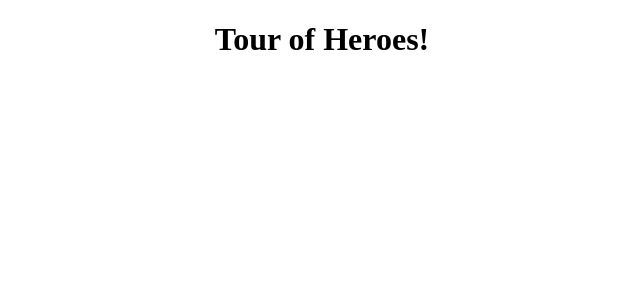
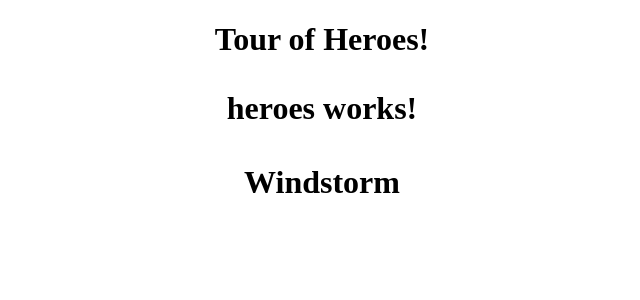
Before and after one commit to Vanals/Angular-tour-of-heroes, an Angular app: page / in a window 1280 px wide. Shown: the top 300 px of the page, without its empty margins (318-958 px from the left). Built offline with nearby package versions, Linux system fonts and the light colour scheme.

Commit message:
Add heroes component. Created hero property in Heroes component and added in its shell. Added in the app component shell the Heroes component

```diff
--- a/src/app/app.component.html
+++ b/src/app/app.component.html
@@ -2,6 +2,7 @@
 <div style="text-align:center">
   <h1>
     {{ title }}!
+    <app-heroes></app-heroes>
   </h1>
 
 </div>
--- a/src/app/app.module.ts
+++ b/src/app/app.module.ts
@@ -3,11 +3,13 @@
 
 
 import { AppComponent } from './app.component';
+import { HeroesComponent } from './heroes/heroes.component';
 
 
 @NgModule({
   declarations: [
-    AppComponent
+    AppComponent,
+    HeroesComponent
   ],
   imports: [
     BrowserModule
--- /dev/null
+++ b/src/app/heroes/heroes.component.html
@@ -0,0 +1,7 @@
+<p>
+  heroes works!
+  <br>
+  <br>
+
+  {{hero}}
+</p>
--- /dev/null
+++ b/src/app/heroes/heroes.component.ts
@@ -0,0 +1,19 @@
+import { Component, OnInit } from '@angular/core';
+
+@Component({
+  selector: 'app-heroes',
+  templateUrl: './heroes.component.html',
+  styleUrls: ['./heroes.component.css']
+})
+export class HeroesComponent implements OnInit {
+
+  hero = 'Windstorm'
+
+  constructor() { }
+
+//ngOnChanges is called whenever angular detects changes to input properties of the component (or directive). This example monitors the OnChanges hook.
+//ngOnInit Is called only once, when the component is mounted
+  ngOnInit() {
+  }
+
+}
```
Also changed, not shown: src/app/heroes/heroes.component.css (added), 1 other file (tests, documents, lock files or other folders).
